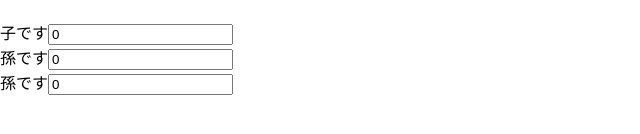
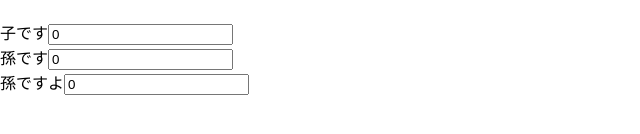
Before and after one commit to masashi49/useEffect, a React (Create React App) app in the folder test-useeffect/: page / in a window 1280 px wide. Shown: the part 306-440 px from the top of the page, without its empty margins (0-640 px from the left). Built offline with nearby package versions, Linux system fonts and the light colour scheme.

Commit message:
useCounerなるもを作成し、それだけ呼び出せばシンプル

```diff
--- a/test-useeffect/src/components/common/ContextSample/GrGrandCh.tsx
+++ b/test-useeffect/src/components/common/ContextSample/GrGrandCh.tsx
@@ -1,12 +1,12 @@
-import { useContext } from "react"
-import { setStateContext } from "./Parent"
+
+import { useCounter } from "./Parent"
 
 
 export const GrGrandChildren = () => {
-    const { setGreatGrandChild } = useContext(setStateContext) // 型定義なので、setChildが入っていることが保証されている
+    const { setGreatGrandChild } = useCounter() // 型定義なので、setChildが入っていることが保証されている
     return (
         <div>
-            孫です
+            孫ですよ
             <input type="number"
                 defaultValue={0}
                 onChange={(e) => setGreatGrandChild(Number(e.target.value))} /> {/*e.target.valueはstringなので、Numberで型変更*/}
--- a/test-useeffect/src/components/common/ContextSample/Parent.tsx
+++ b/test-useeffect/src/components/common/ContextSample/Parent.tsx
@@ -1,4 +1,4 @@
-import React, { createContext, useState, Dispatch, SetStateAction } from "react"
+import React, { createContext, useState, Dispatch, SetStateAction,useContext } from "react"
 import { Children } from "./Children"
 
 
@@ -13,6 +13,11 @@ type SetTypeObject = {
 
 // 型アサーションで方を付与する。setStateContextはSetTypeObjectをもつ事を担保できた
 export const setStateContext = createContext({} as SetTypeObject)
+
+
+export const useCounter = () => {
+    return useContext(setStateContext)
+}
 
 export const Parent = () => {
     const [child, setChild] = useState<number>(0)
```
